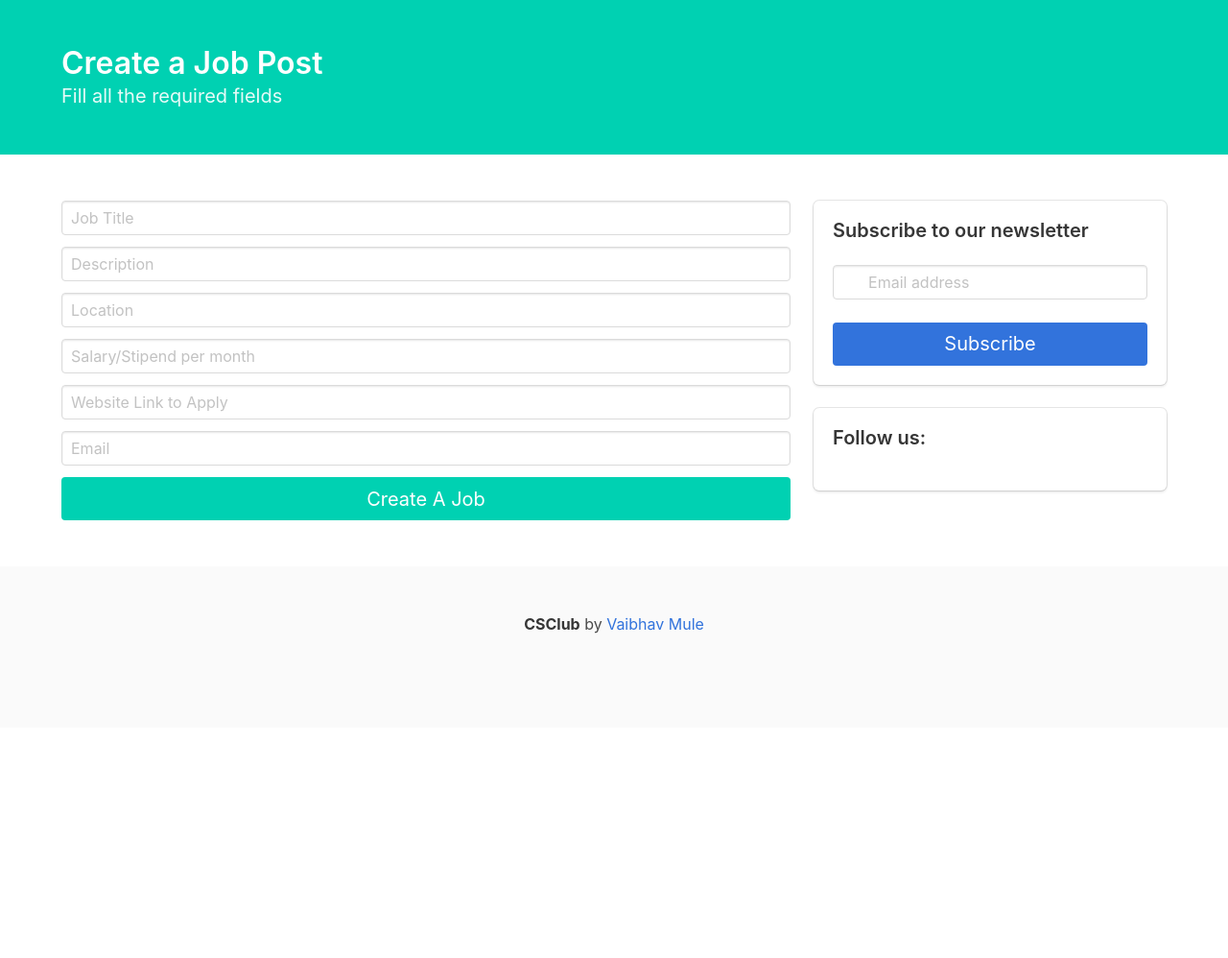
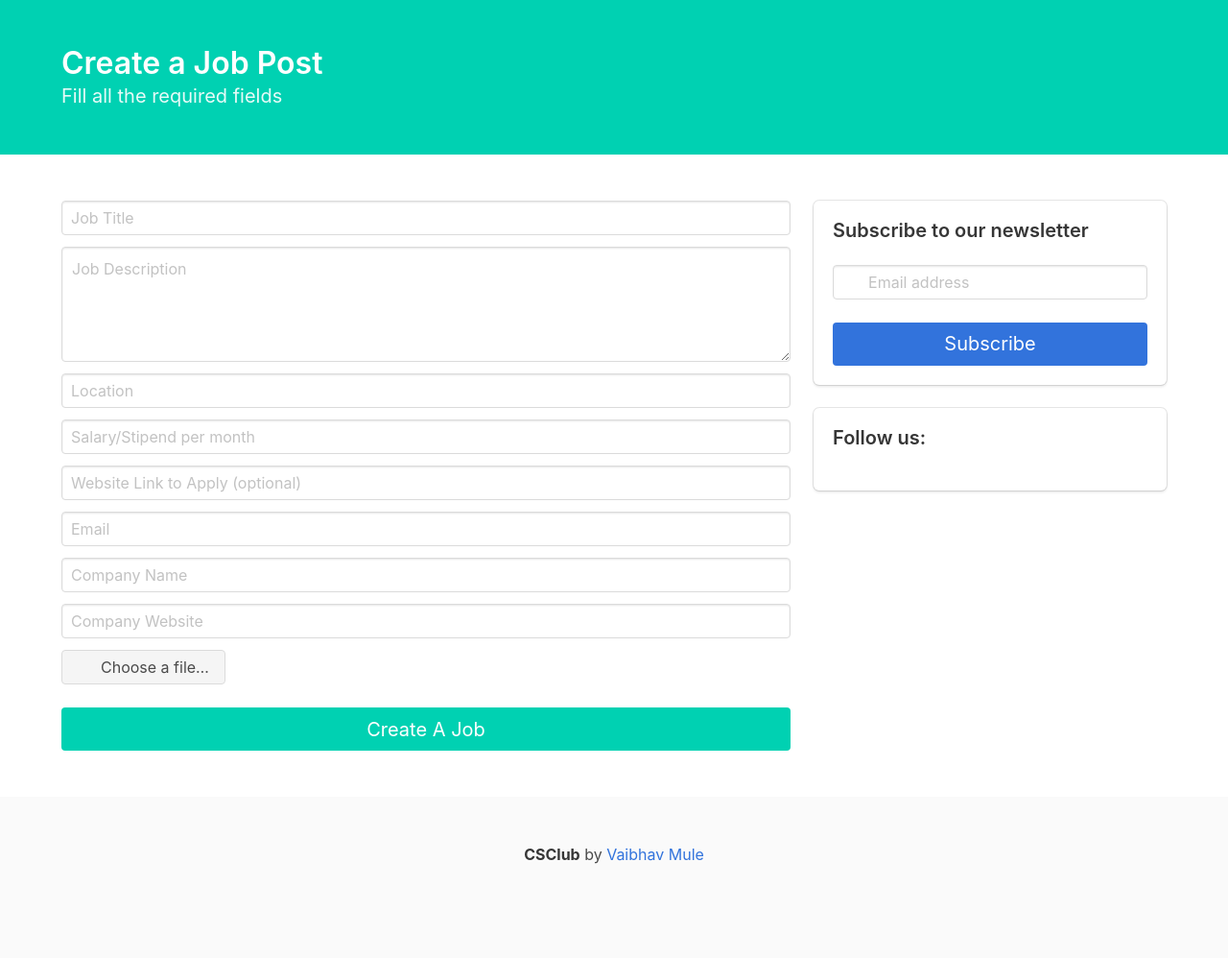
Before and after one commit to vaibhavmule/csclub, a Python web app: template resources/templates/new.html in a window 1280 px wide. Shown: the part 52-1050 px from the top of the page at 96% size. Before the commit the page ends 712 px from the top, so only its background shows below. Run offline with Jinja, Linux system fonts and the light colour scheme; the template is opened without the code that fills it, so the values that code supplies are empty.

Commit message:
create job form

```diff
--- a/resources/templates/new.html
+++ b/resources/templates/new.html
@@ -25,7 +25,7 @@
             </div>
             <div class="field">
                 <div class="control">
-                    <input type="text" name="description" class="input" placeholder="Description">
+                  <textarea class="textarea" placeholder="Job Description"></textarea>
                 </div>
             </div>
             <div class="field">
@@ -40,7 +40,7 @@
             </div>
             <div class="field">
                 <div class="control">
-                    <input type="text" name="apply_link" class="input" placeholder="Website Link to Apply">
+                    <input type="text" name="apply_link" class="input" placeholder="Website Link to Apply (optional)">
                 </div>
             </div>
             <div class="field">
@@ -48,6 +48,30 @@
                     <input type="text" name="apply_email" class="input" placeholder="Email">
                 </div>
             </div>
+            <div class="field">
+              <div class="control">
+                  <input type="text" name="employer_title" class="input" placeholder="Company Name">
+              </div>
+          </div>
+          <div class="field">
+            <div class="control">
+                <input type="text" name="employer_website" class="input" placeholder="Company Website">
+            </div>
+          </div>
+          <div class="file">
+            <label class="file-label">
+              <input class="file-input" type="file" name="resume">
+              <span class="file-cta">
+                <span class="file-icon">
+                  <i class="fas fa-upload"></i>
+                </span>
+                <span class="file-label">
+                  Choose a file…
+                </span>
+              </span>
+            </label>
+          </div>
+          <br>
             <div class="field">
               <div class="control">
                 <button class="button is-primary is-medium is-fullwidth" type="submit">
```
